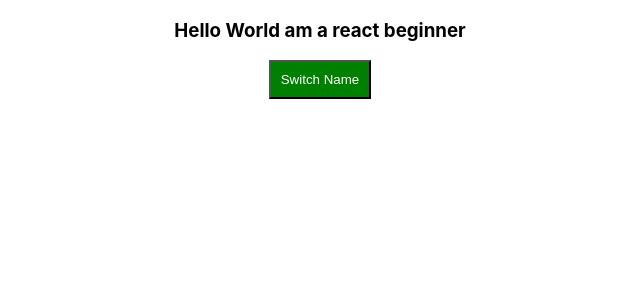
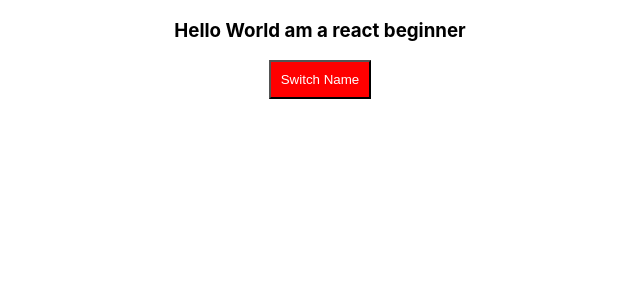
Before and after one commit to gaiyadev/React-course, a React (Create React App) app: page / in a window 1280 px wide. Shown: the top 300 px of the page, without its empty margins (320-960 px from the left). Built offline with nearby package versions, Linux system fonts and the light colour scheme.

Commit message:
Change: switched to using styled-component package to style the Component

```diff
--- a/src/App.js
+++ b/src/App.js
@@ -1,7 +1,8 @@
 import React, { Component } from 'react';
 import './App.css';
-import './Person/Person.css';
-import Radium, { StyleRoot } from 'radium';
+//import './Person/Person.css';
+import Radium from 'radium';
+import styled from 'styled-components';
 import Person from './Person/Person';
 
 class App extends Component {
@@ -64,17 +65,28 @@ class App extends Component {
   }
 
   render() {
-    const style = {
-      backgroundColor: 'green',
-      color: 'white',
-      cursor: 'pointer',
-      padding: '10px',
-      borderRadius: 'border-box',
-      ':hover': {
-        backgroundColor: 'blue',
-        color: 'white'
-      }
-    };
+    const Btn = styled.button`
+      background-color: ${props => props.alt ? 'green' : 'red'};
+  color: white;
+  cursor: pointer;
+  padding: 10px;
+  borderRadius: border-box;
+      &: hover {
+          background-color: ${props => props.alt ? 'blue' : 'purple'};
+          color: white;
+} `;
+
+    // const style = {
+    //   backgroundColor: 'green',
+    //   color: 'white',
+    //   cursor: 'pointer',
+    //   padding: '10px',
+    //   borderRadius: 'border-box',
+    //   ':hover': {
+    //     backgroundColor: 'blue',
+    //     color: 'white'
+    //   }
+    // };
 
     let classes = [];
 
@@ -103,23 +115,20 @@ class App extends Component {
         </div>
       );
 
-      style.backgroundColor = 'red'
-      style.color = 'black'
-      style[':hover'] = {
-        backgroundColor: 'lightgrey',
-        color: 'white'
-      }
+      // style.backgroundColor = 'red'
+      // style.color = 'black'
+      // style[':hover'] = {
+      //   backgroundColor: 'lightgrey',
+      //   color: 'white'
+      // }
     }
 
     return (
-      <StyleRoot>
-        <div className="App">
-          <h3 className={classes.join(' ')} >Hello World am a react beginner</h3>
-          <button style={style} onClick={this.togglePerson}>Switch Name</button>
-          {persons}
-
-        </div>
-      </StyleRoot>
+      <div className="App">
+        <h3 className={classes.join(' ')} >Hello World am a react beginner</h3>
+        <Btn alt={this.state.showPerson} onClick={this.togglePerson}>Switch Name</Btn>
+        {persons}
+      </div>
     );
   }
 }
--- a/src/Person/Person.css
+++ b/src/Person/Person.css
@@ -1,4 +1,4 @@
-.Person {
+/* .Person {
     width: 60%;
     margin:  12px auto;
     border: 2px solid green;
@@ -12,7 +12,7 @@ button {
 
 }
 
-/* @media(min-width: 500px) {
+@media(min-width: 500px) {
     .Person {
         width: 450px;
     }
--- a/src/Person/Person.js
+++ b/src/Person/Person.js
@@ -1,20 +1,45 @@
 import React from 'react';
-import Radium from 'radium';
+import styled from 'styled-components';
 
 const person = (props) => {
-    const style = {
-        ' @media(min - width: 500px)': {
-            width: '450px'
+    // const style = {
+    //     ' @media(min - width: 500px)': {
+    //         width: '450px'
+    //     }
+    // }
+    const StyledDiv = styled.div`
+    width: 60%;
+    margin:  12px auto;
+    border: 2px solid green;
+    padding: 20px;
+    color: red;
+
+    button {
+        background-color: green;
+        color: wheat;
+        padding: 12px 10px;
+}
+button:hover {
+    back
+}
+    @media(min-width: 500px) {
+        .Person {
+            width: 450px;
         }
-    }
+}`;
+
     return (
-        <div className="Person" style={style} >
+        <StyledDiv   >
             <h3 onClick={props.click}>this is person  i am {props.name} {props.age} </h3>
             <p >{props.children}</p>
+
             <input type="text" onChange={props.change} value={props.name} />
-        </div>
+        </StyledDiv>
+
+        // <div className="Person"  >
+        // </div>
     );
 
 }
 
-export default Radium(person);
+export default person;
```
